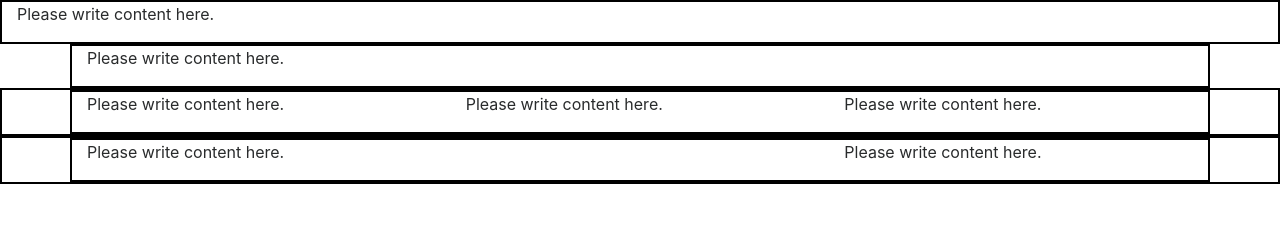
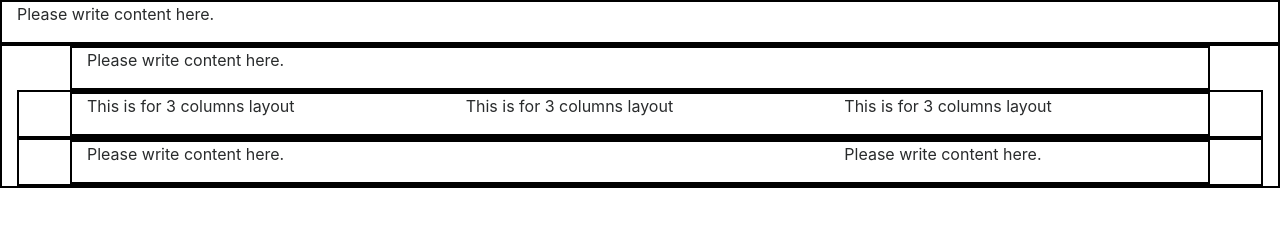
Before and after one commit to wonmaungthein/LuxuryVehiclesWebsite, a website: page layout.html in a window 1280 px wide. Drawn offline with nearby package versions, Linux system fonts and the light colour scheme; a script that the page names is missing.

Commit message:
modified a bit in 3 columns layout

```diff
--- a/layout.html
+++ b/layout.html
@@ -21,6 +21,7 @@
     </div>
 
     <!--This is for container-->
+    <div class="container-fluid">
         <div class="container">
             <p> Please write content here.</p>
 
@@ -31,13 +32,13 @@
             <div class="container">
                 <div class="row">
                     <div class="col-4">
-                    <p> Please write content here.</p>
+                        <p> This is for 3 columns layout</p>
                     </div>
                     <div class="col-4">
-                    <p> Please write content here.</p>
+                        <p> This is for 3 columns layout</p>
                     </div>
                     <div class="col-4">
-                    <p> Please write content here.</p>
+                        <p> This is for 3 columns layout</p>
                     </div>
                 </div>
             </div>
```
Lines whose indentation alone changed are shown as unchanged.
